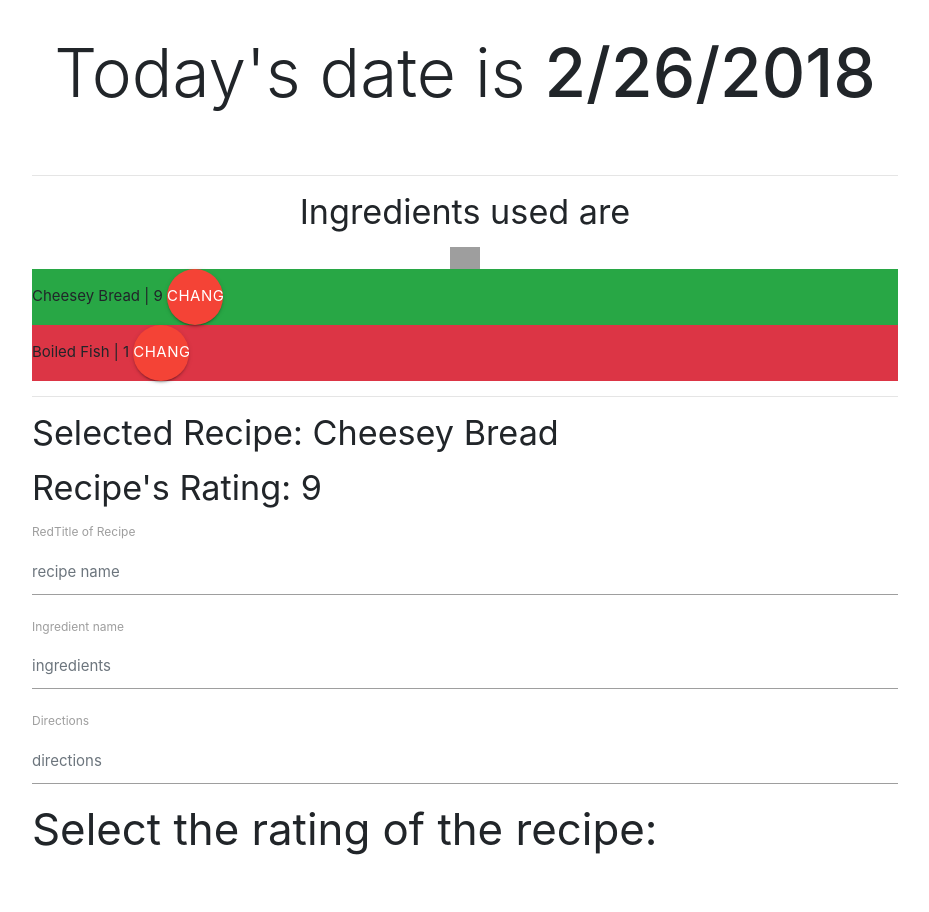
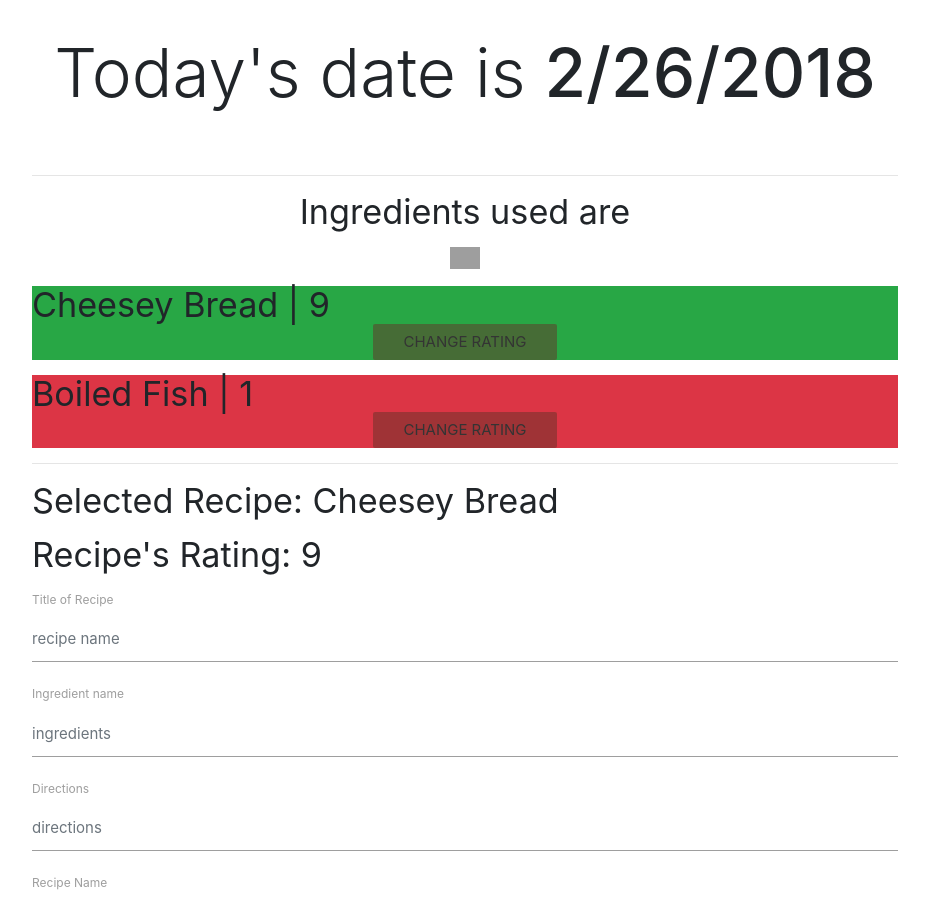
Before and after one commit to bigplans47/week3_day1_angular_recipe_box, an Angular app: page / in a window 1280 px wide. Shown: the top 912 px of the page, without its empty margins (175-1104 px from the left). Built offline with nearby package versions, Linux system fonts and the light colour scheme; grey boxes are pictures that could not be loaded.

Commit message:
separate recipeswith linebreak

```diff
--- a/src/app/app.component.css
+++ b/src/app/app.component.css
@@ -1,3 +1,9 @@
 /*p {
   background-color: gray;
 }*/
+
+.btn-flat {
+  background-color: rgb(100,50,40,0.5);
+  display: block;
+  margin: 0 auto;
+}
--- a/src/app/app.component.html
+++ b/src/app/app.component.html
@@ -10,19 +10,11 @@
     </ul>
     <img width="30" alt="Angular Logo" src="https://www.w3schools.com/images/lamp.jpg">
   </div>
-  <ul>
-    <li [class]="ratingColor(single)" *ngFor="let single of recipes">{{single.title}} | {{single.rating}} <button class="btn-floating btn-large waves-effect waves-light red" (click)=addRecipe(single)>Change Rating</button></li>
-  </ul>
+    <h4><p [class]="ratingColor(single)" *ngFor="let single of recipes">{{single.title}} | {{single.rating}} <button class="waves-effect waves-teal btn-flat" (click)=addRecipe(single)>Change Rating</button></p></h4>
     <hr>
 
     <h4>Selected Recipe: {{selectedRecipe.title}}</h4>
     <h4>Recipe's Rating: {{selectedRecipe.rating}}</h4>
-
-
-    <label>
-      <input name="group1" type="radio" checked />
-      <span>Red</span>
-    </label>
 
   <label for="recipeName">Title of Recipe</label>
   <input [(ngModel)]="recipeName" type="text" name="recipeName" class="form-control"  placeholder="recipe name">
@@ -32,6 +24,10 @@
   <input [(ngModel)]="directionName" type="text" name="directions" class="form-control" id="directions" placeholder="directions">
 
   <form id="rating-form">
+
+    <label for="recipeName">Recipe Name</label>
+      <input type="text" name="recipeName" placeholder="{{selectedRecipe.title}}">
+      <button type="button" class="btn btn-default">Update Name</button>
     <h3>Select the rating of the recipe:</h3>
     <label>
       <input type="radio" name="rating" [(ngModel)]="selectedRecipe.rating" [value]="1"> <h1>1</h1>
--- a/src/app/app.component.ts
+++ b/src/app/app.component.ts
@@ -17,10 +17,16 @@ export class AppComponent {
   month: number = this.currentTime.getMonth();
   year: number = this.currentTime.getFullYear();
   selectedRecipe: Recipe= this.recipes[0];
+
   addRecipe(single) {
     // alert('add the recipe');
     this.selectedRecipe = single;
   }
+
+  changeName(single) {
+    this.single.title
+  }
+
   ratingColor(single) {
     if (single.rating <= 3) {
       return "bg-danger";
```
